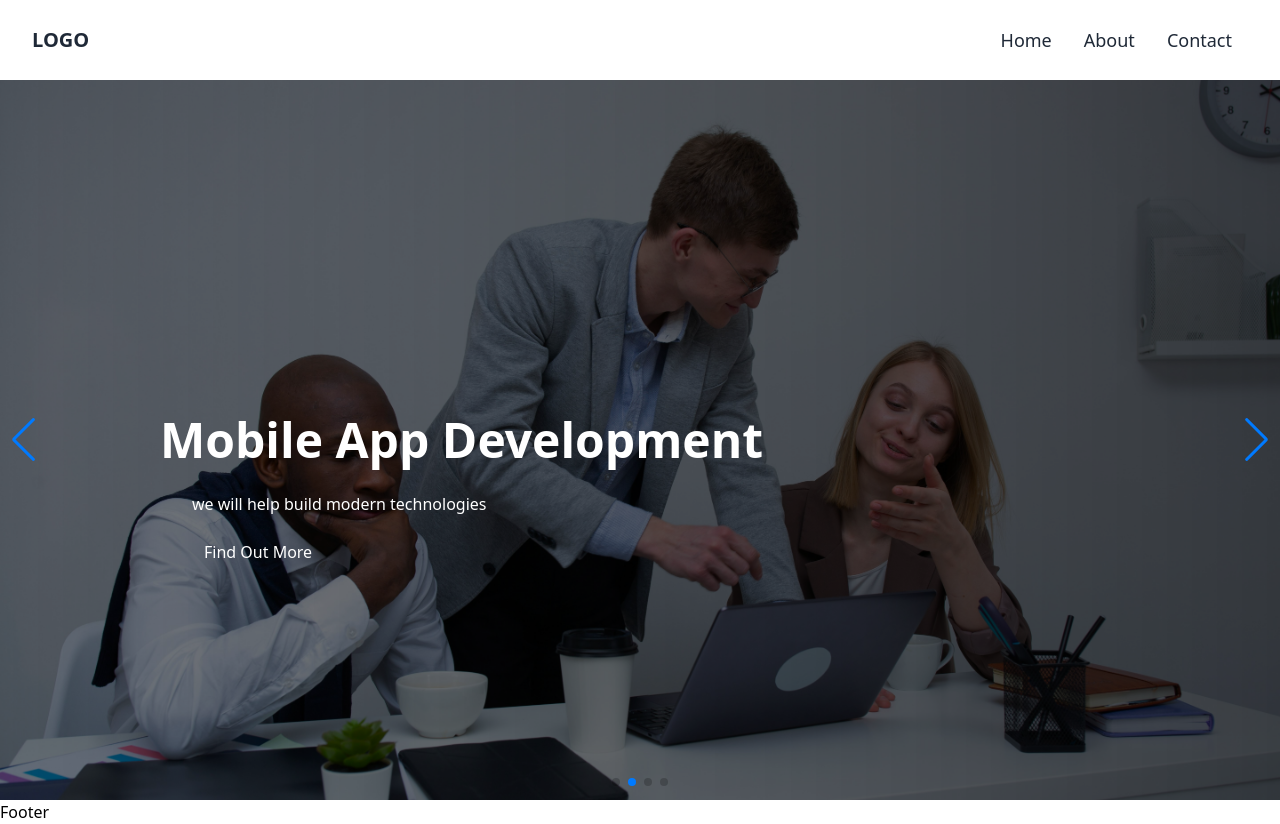
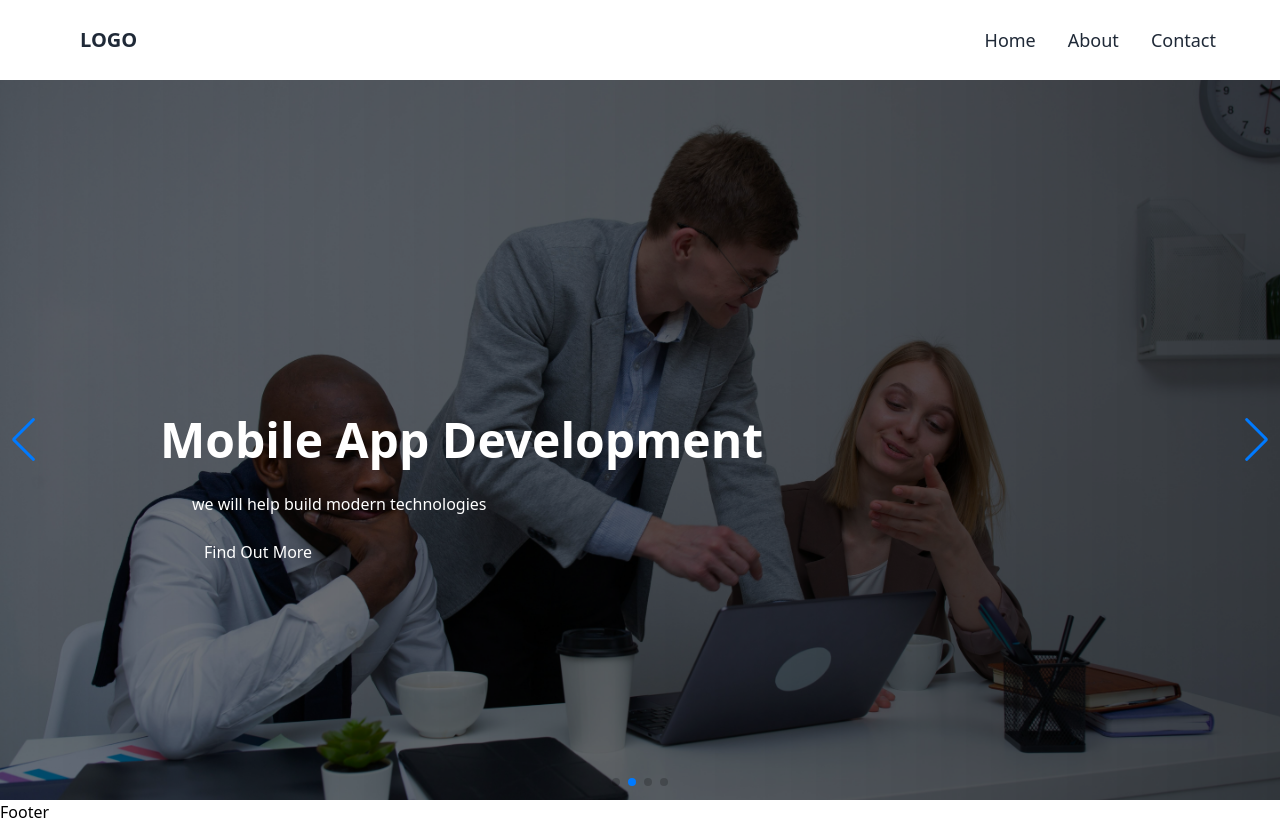
Before and after one commit to edyting/aaes-official, a React (Vite) app in the folder client/: page / in a window 1280 px wide. Built offline with nearby package versions, Linux system fonts and the light colour scheme.

Commit message:
started working on homepage

```diff
--- a/client/src/components/Navbar.jsx
+++ b/client/src/components/Navbar.jsx
@@ -29,26 +29,26 @@ const Navbar = () => {
        `
     }
     >
-      <div className="container md:mx- ">
+      <div className="w-full ">
+
         <div className="md:flex hidden  items-center justify-between">
-          <div className="text-gray-800 text-xl font-bold font-roboto">
+
+          <div className="text-gray-800 ml-20 text-xl font-bold font-roboto">
             <Link to="/">LOGO</Link>
           </div>
 
 
 
-          <div className={`hidden md:flex   `}>
+          <div className={`hidden md:flex  mr-12 `}>
+
             <Link to="/" className={`text-gray-800 text-lg ${hoverbg}`}>
-              {/* <div className="icon"><IoHomeOutline />
-</div> */}
              <h1> Home</h1>
             </Link>
+
             <Link to="/about" className={`text-gray-800 text-lg ${hoverbg}`}>
               About
             </Link>
-            {/* <Link to="/services" className={`text-gray-800 text-lg ${hoverbg}`}>
-              Services
-            </Link> */}
+
             <Link to="/contact" className={`text-gray-800 text-lg ${hoverbg}`}>
               Contact
             </Link>
@@ -63,7 +63,7 @@ const Navbar = () => {
             {isOpen ? (
             <div className="md:hidden mx-0 top-0 left-0 absolute h-screen w-screen bg-gray-800 z-[100]">
 
-            <div className="text-white p-4 text-2xl mb-0 pb-0 font-bold flex justify-between">
+            <div className="text-white mt-3 p-4 text-2xl mb-0 pb-0 font-bold flex justify-between">
             <Link to="/">LOGO</Link>
             <IoMdClose size={'2rem'} onClick={toggleNavbar}/>
           </div>
```
